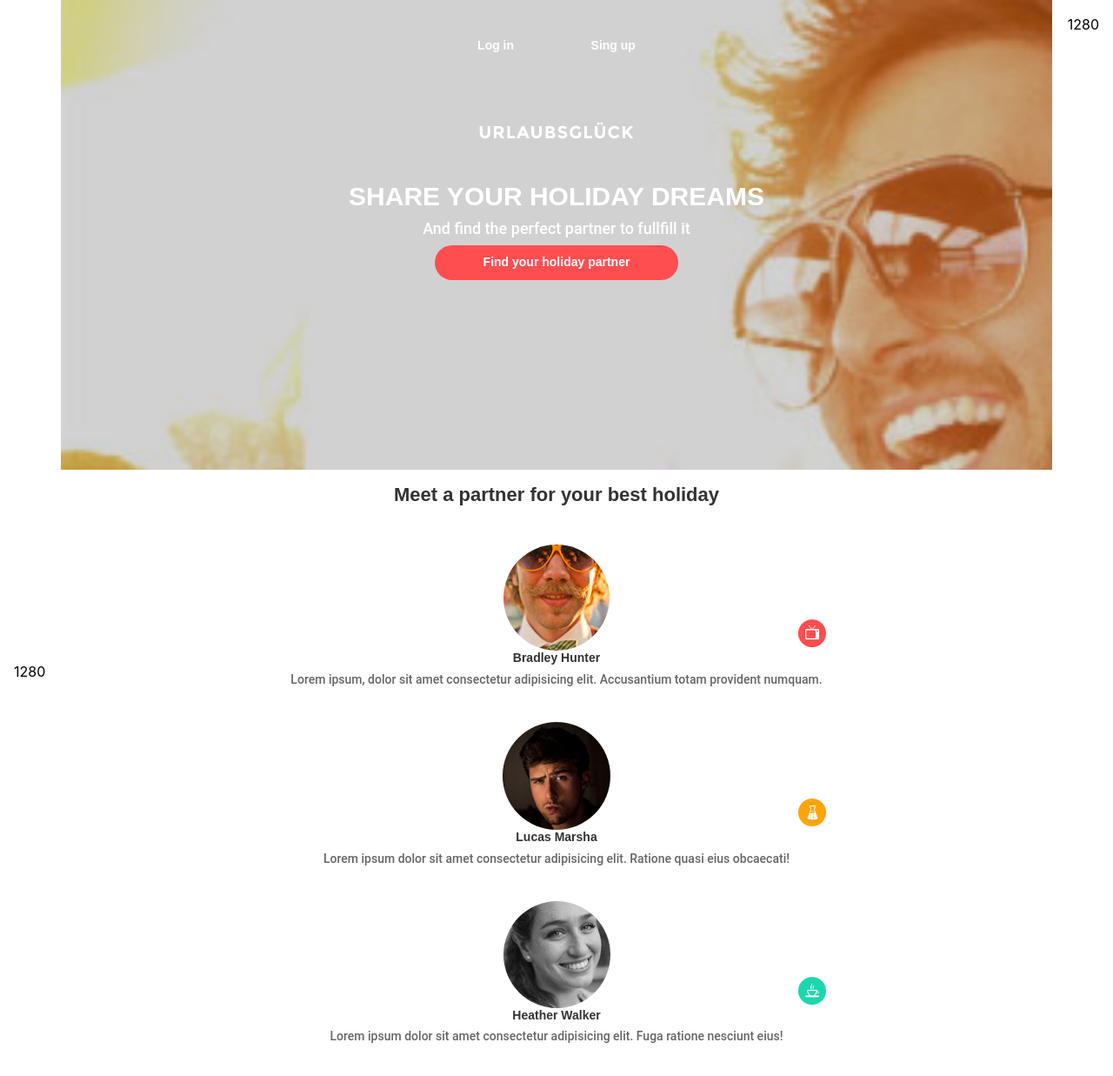
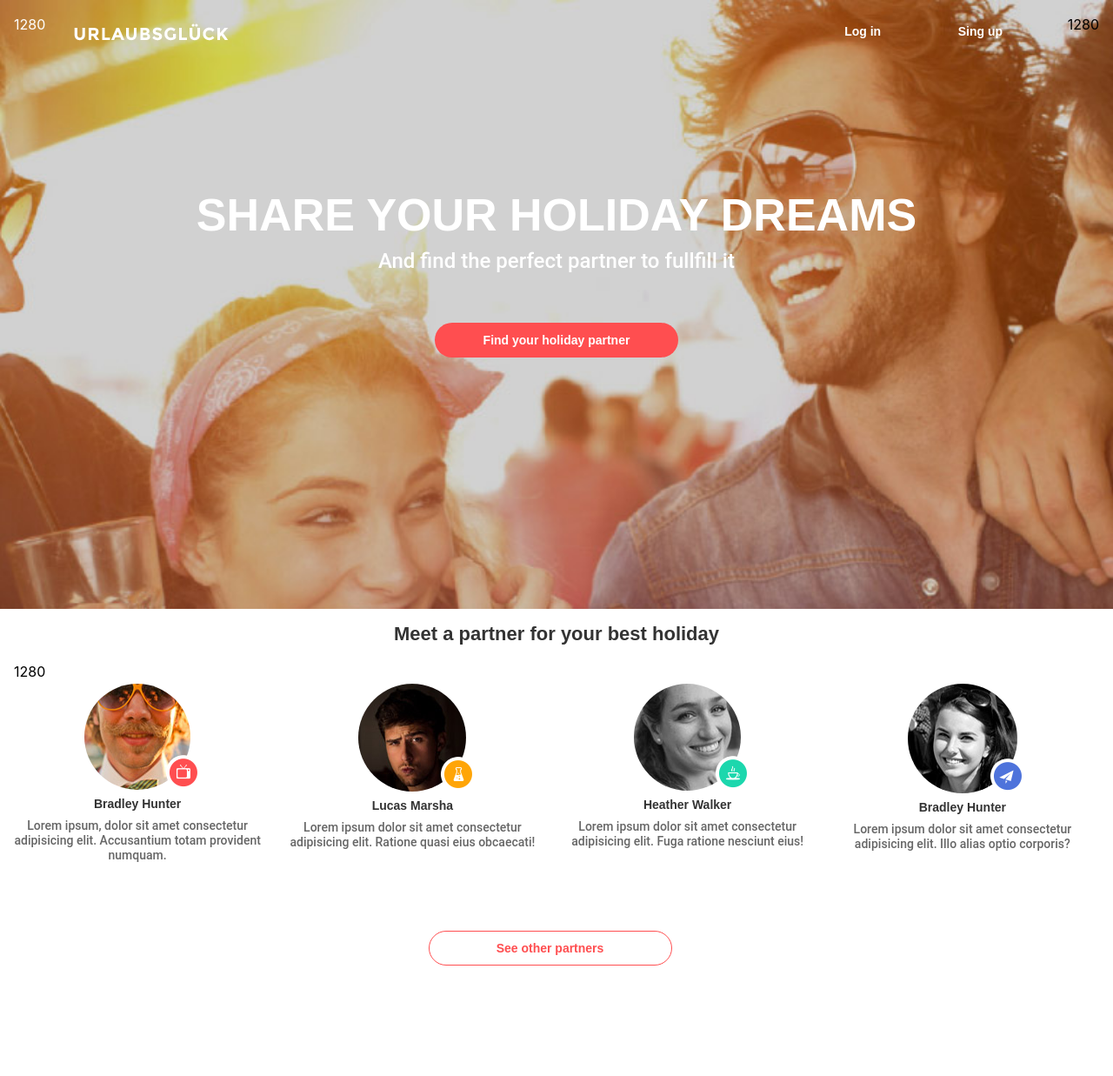
Before and after one commit to Ks0daR/goit-fe-course, a plain HTML site: page html-css/module-09-bootstrap/index.html in a window 1280 px wide. Shown: the top 1237 px of the page at 87% size. After the commit the page ends 1190 px from the top, so only its background shows below. Drawn offline with nearby package versions, Linux system fonts and the light colour scheme.

Commit message:
works hw 09 bootstrap

```diff
--- a/html-css/module-09-bootstrap/css/styles.css
+++ b/html-css/module-09-bootstrap/css/styles.css
@@ -1,18 +1,11 @@
-.container-header{
+
+.container-fluid {
   background-image: url(../images/header-bg.jpg);
   background-size: cover;
   height: 540px;
 }
 .autorisation {
-    display: flex;
-    flex-direction: column;
-    justify-content: space-between;
-    padding-top: 1.5rem;
   height: 10rem;
-  }
-  .logo {
-    text-align: center;
-    order: 1;
 }
 .btn-container {
   text-align: center;
@@ -32,17 +25,7 @@
   border: 2px solid #fff;
   border-radius: 50px;
 }
-  ..text-content {
-    text-align: center;
-  }
-  .subtitle {
-    width: 50%;
-    font-size: 20px;
-    font-family: "Montserrat", sans-serif;
-    color: rgb(255, 255, 255);
-    font-weight: bold;
-    text-transform: uppercase;
-  }
+
 .title {
   font-size: 30px;
   font-family: "Montserrat", sans-serif;
@@ -75,6 +58,9 @@
   border: 1px solid #ff4e50;
   color: #ff4e50;
 }
+.fix{
+  margin-right: 0 !important;
+}
 .card-title {
   display: block;
   font-size: 22px;
@@ -82,14 +68,16 @@
   color: rgb(51, 51, 51);
   font-weight: bold;
 }
-.card{
+.card {
+  max-width: 300px;
   border: none !important;
-
+  margin: auto;
+  height: 300px;
 }
 .card-img {
   position: relative;
 }
-  .card-link{
+.card-link {
   text-decoration: none;
 }
 .img {
@@ -152,6 +140,20 @@
   background: #ff4e50;
 }
 .btn-submint {
-    padding-top: 2rem;
   margin-bottom: 5rem;
 }
+@media(min-width:748px){
+  .container-fluid {
+    background-image: url(../images/header-bg@tablet.jpg);
+    background-size: cover;
+    height: 700px;
+  }
+  .title {
+    font-size: 52px;
+  }
+  .text {
+    font-size: 24px;
+    font-family: "Roboto", sans-serif;
+    color: rgb(255, 255, 255);
+  }
+}
--- a/html-css/module-09-bootstrap/index.html
+++ b/html-css/module-09-bootstrap/index.html
@@ -16,10 +16,10 @@
   <body>
     <div class="container-fluid">
       <div class="container container-header">
-        <div class="row">
+        <div class="row pt-2">
           <div class="col-12">
-            <div class="autorisation">
-              <div class="logo">
+            <div class="autorisation d-flex justify-content-center justify-content-md-between align-items-baseline flex-wrap align-content-between">
+              <div class="logo order-1 order-md-0">
                 <img src="./images/logo.png" alt="logo" /><a href="#"></a>
               </div>
               <div class="btn-container">
@@ -34,10 +34,13 @@
             <div class="text-content">
               <h2 class="title">Share your holiday dreams</h2>
               <h3 class="text">And find the perfect partner to fullfill it</h3>
-              <button type="submit" class="btn-text btn-text-red">
+            </div>
+          </div>
+        </div>
+        <div class="row">
+          <div class="col-12 text-center pt-5"><button type="submit" class="btn-text btn-text-red">
               Find your holiday partner
-              </button>
-            </div>
+            </button></div>
         </div>
       </div>
     </div>
@@ -50,16 +53,16 @@
         </div>
       </div>
     </div>
-      <div class="row">
-        <div class="col-12">
-          <div class="cards">
-            <div class="card text-center py-3">
+    <div class="row fix">
+      <div class="col-12 fix">
+        <div class="cards d-md-flex flex-wrap align-items-baseline">
+          <div class="card text-center col-md-4 col-lg-3 py-3">
             <a href="#" class="card-link">
               <div class="card-img">
                 <img src="./images/bradley.jpg" alt="bradley" class="img" />
                 <div class="card-icon-bgnd-Bradley"></div>
               </div>
-                <div class="social-text">
+              <div class="social-text pt-2">
                 <h4 class="social-name">Bradley Hunter</h4>
                 <h5 class="social-description">
                   Lorem ipsum, dolor sit amet consectetur adipisicing elit.
@@ -68,13 +71,13 @@
               </div>
             </a>
           </div>
-            <div class="card text-center py-3">
+          <div class="card text-center col-md-4 col-lg-3 py-3">
             <a href="#" class="card-link">
               <div class="card-img">
                 <img src="./images/lucas.jpg" alt="lucas" class="img" />
                 <div class="card-icon-bgnd-lucas"></div>
               </div>
-                <div class="social-text">
+              <div class="social-text pt-2">
                 <h4 class="social-name">Lucas Marsha</h4>
                 <h5 class="social-description">
                   Lorem ipsum dolor sit amet consectetur adipisicing elit.
@@ -83,32 +86,32 @@
               </div>
             </a>
           </div>
-            <div class="card text-center py-3">
+          <div class="card text-center col-md-4 col-lg-3 py-3">
             <a href="#" class="card-link">
               <div class="card-img">
                 <img src="./images/heather.jpg" alt="heather" class="img" />
                 <div class="card-icon-bgnd-heather"></div>
               </div>
-                <div class="social-text">
+              <div class="social-text pt-2">
                 <h4 class="social-name">Heather Walker</h4>
                 <h5 class="social-description">
-                    Lorem ipsum dolor sit amet consectetur adipisicing elit.
-                    Fuga ratione nesciunt eius!
+                  Lorem ipsum dolor sit amet consectetur adipisicing elit. Fuga
+                  ratione nesciunt eius!
                 </h5>
               </div>
             </a>
           </div>
-            <div class="card text-center py-3">
+          <div class="card text-center col-md-4 col-lg-3 py-3">
             <a href="#" class="card-link">
               <div class="card-img">
                 <img src="./images/hunter.jpg" alt="hunter" class="img" />
                 <div class="card-icon-bgnd-hunter"></div>
               </div>
-                <div class="social-text">
+              <div class="social-text pt-2">
                 <h4 class="social-name">Bradley Hunter</h4>
                 <h5 class="social-description">
-                    Lorem ipsum dolor sit amet consectetur adipisicing elit.
-                    Illo alias optio corporis?
+                  Lorem ipsum dolor sit amet consectetur adipisicing elit. Illo
+                  alias optio corporis?
                 </h5>
               </div>
             </a>
@@ -116,7 +119,7 @@
         </div>
       </div>
     </div>
-      <div class="row">
+    <div class="row fix">
       <div class="col-12">
         <div class="btn-submint pt-6 mb-6 text-center">
           <button type="submit" class="btn-text btn-white">
@@ -125,7 +128,6 @@
         </div>
       </div>
     </div>
-    </div>
     <script src="./js/width.js"></script>
   </body>
 </html>
```
Lines whose indentation alone changed are shown as unchanged.
